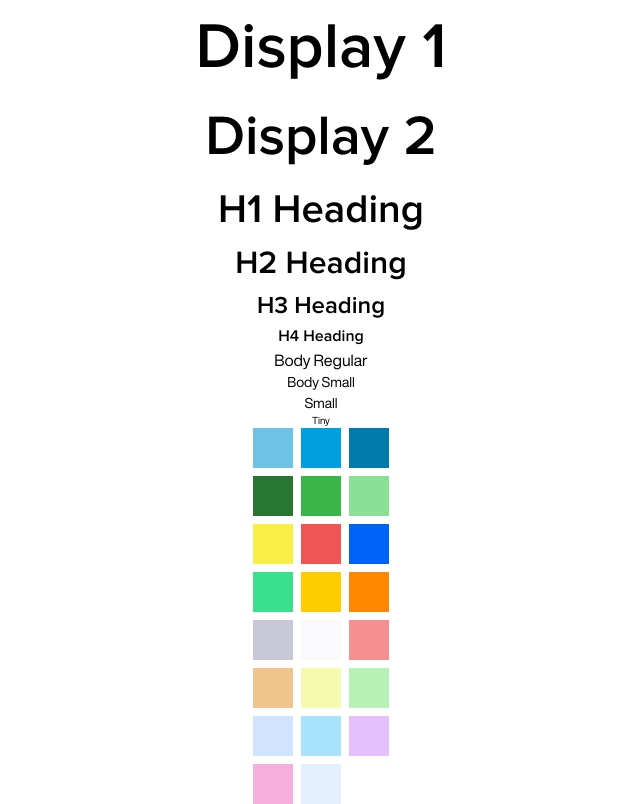
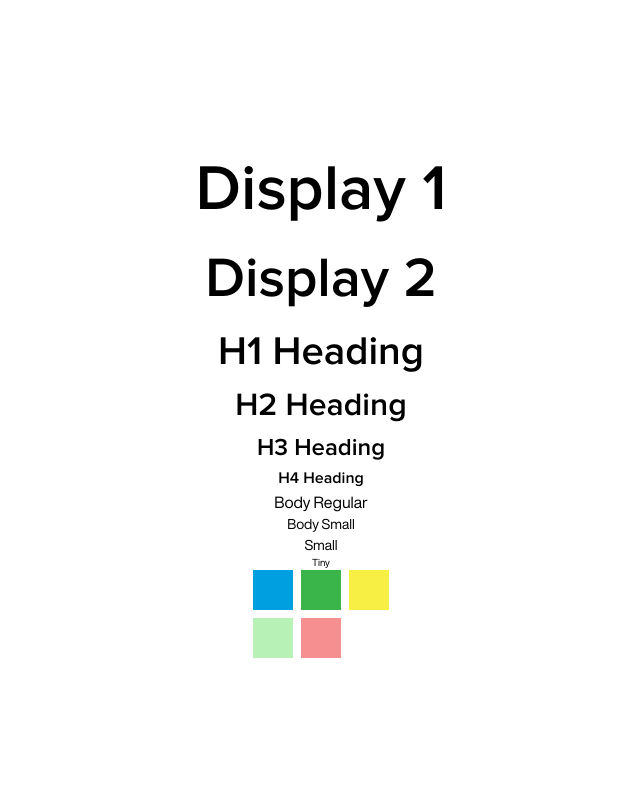
Before and after one commit to UofA-Blueprint/AlzheimerCalgary2.0, a React (Vite) app: page /test in a window 1280 px wide. Shown: the whole page, without its empty margins (319-959 px from the left). Built offline with nearby package versions, Linux system fonts and the light colour scheme.

Commit message:
merge main 2

```diff
--- a/src/components/Button.tsx
+++ b/src/components/Button.tsx
@@ -24,7 +24,7 @@ const Button: React.FC<ButtonProps> = ({
   useEffect(() => {
     if (text) {
       const width = buttonRef.current?.offsetWidth;
-      console.log(`Button width: ${width}`);
+
       // size adjustment could be error since hand adjusted it
       // probably adjust it later or ask for advise
       if (width) {
--- a/src/routes/Test.tsx
+++ b/src/routes/Test.tsx
@@ -1,4 +1,4 @@
-import TestSquare from "../components/TestSquare";
+import TestSquare from "@/components/TestSquare";
 
 function Test() {
   return (
@@ -14,29 +14,11 @@ function Test() {
       <div className="text-sm">Small</div>
       <div className="text-tiny">Tiny</div>
       <div className="grid grid-rows-auto grid-cols-3 gap-2">
-        <TestSquare className="bg-primary-light" />
-        <TestSquare className="bg-primary-main" />
-        <TestSquare className="bg-primary-dark" />
-        <TestSquare className="bg-secondary-light" />
-        <TestSquare className="bg-secondary-main" />
-        <TestSquare className="bg-secondary-dark" />
-        <TestSquare className="bg-accent" />
-        <TestSquare className="bg-status-red-main" />
-        <TestSquare className="bg-status-blue-main" />
-        <TestSquare className="bg-status-green-main" />
-        <TestSquare className="bg-status-yellow-main" />
-        <TestSquare className="bg-status-orange-main" />
-        <TestSquare className="bg-neutrals-dark-100" />
-        <TestSquare className="bg-neutrals-light-200" />
-        <TestSquare className="bg-profile-tulip" />
-        <TestSquare className="bg-profile-gold" />
-        <TestSquare className="bg-profile-lime" />
-        <TestSquare className="bg-profile-jade" />
-        <TestSquare className="bg-profile-water" />
-        <TestSquare className="bg-profile-air" />
-        <TestSquare className="bg-profile-lilac" />
-        <TestSquare className="bg-profile-candy" />
-        <TestSquare className="bg-status-blue-light" />
+        <TestSquare className={"bg-primary-main"} />
+        <TestSquare className={"bg-secondary-main"} />
+        <TestSquare className={"bg-accent"} />
+        <TestSquare className={"bg-profile-jade"} />
+        <TestSquare className={"bg-profile-tulip"} />
       </div>
     </div>
   );
```
